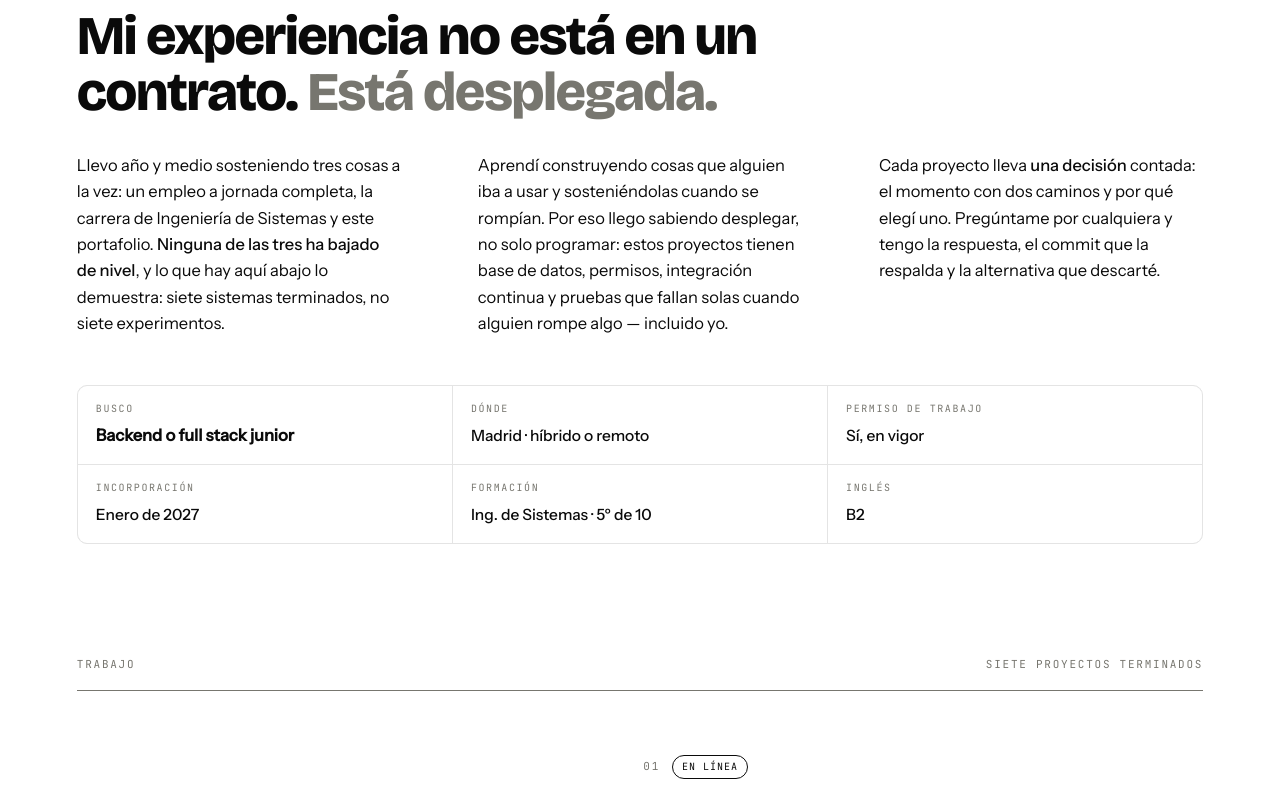
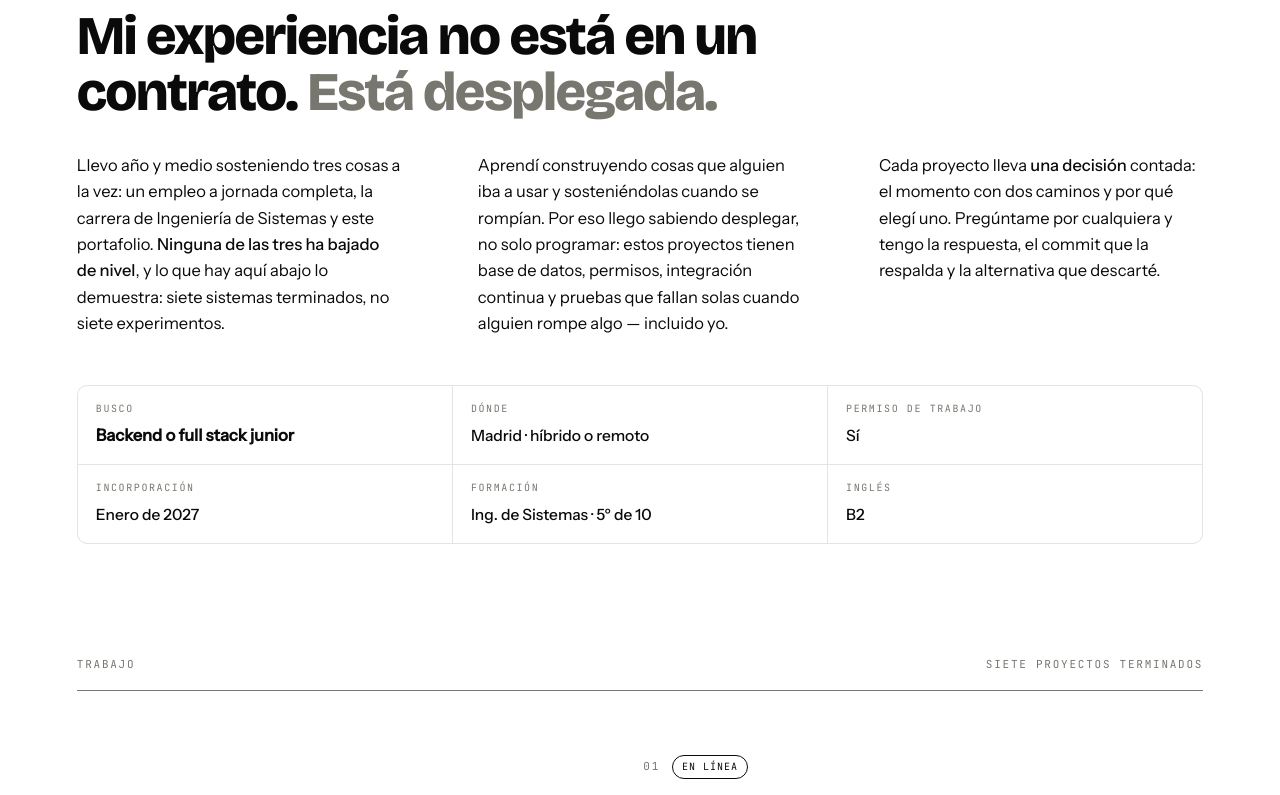
Before and after one commit to danielbuitragoh/danielbuitragoh.github.io, a plain HTML site: page index.html in a window 1280 px wide. Shown: the part 941-1736 px from the top of the page. Drawn offline with nearby package versions, Linux system fonts and the light colour scheme.

Commit message:
Deja solo Si en permiso de trabajo

```diff
--- a/index.html
+++ b/index.html
@@ -596,7 +596,7 @@ a{color:inherit}
   <ul class="ficha">
     <li><span class="clave">Busco</span><span class="valor destaca">Backend o full stack junior</span></li>
     <li><span class="clave">Dónde</span><span class="valor">Madrid · híbrido o remoto</span></li>
-    <li><span class="clave">Permiso de trabajo</span><span class="valor">Sí, en vigor</span></li>
+    <li><span class="clave">Permiso de trabajo</span><span class="valor">Sí</span></li>
     <li><span class="clave">Incorporación</span><span class="valor">Enero de 2027</span></li>
     <li><span class="clave">Formación</span><span class="valor">Ing. de Sistemas · 5º de 10</span></li>
     <li><span class="clave">Inglés</span><span class="valor">B2</span></li>
```
